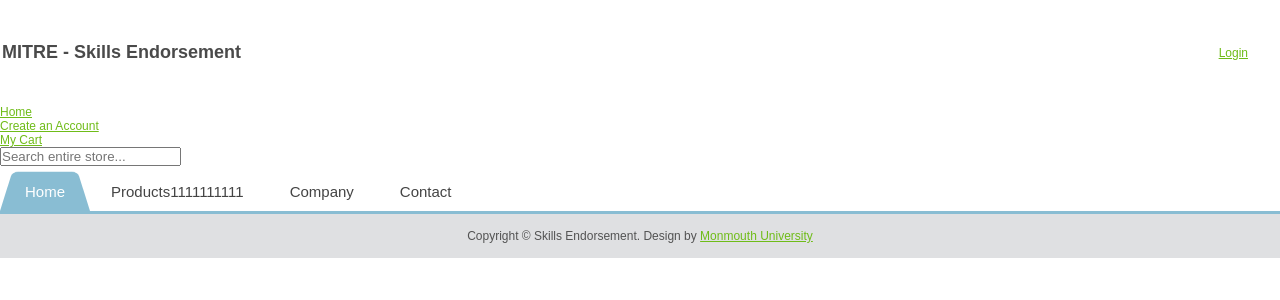
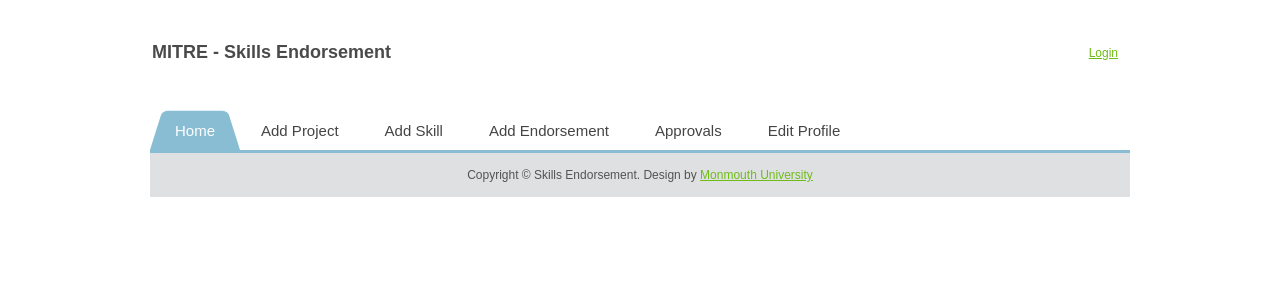
Before and after one commit to kamalthakker/Skills_Endorsement_Project, a PHP site: page /user/index.php in a window 1280 px wide. Shown: the top 300 px of the page. Run offline with PHP 8.4, Linux system fonts and the light colour scheme.

Commit message:
added captions

```diff
--- a/user/includes/header.php
+++ b/user/includes/header.php
@@ -44,9 +44,9 @@
 
 <body>
 <!-- begin #container -->
-<div id="container11">
+<div id="container">
 	<!-- begin #header -->
-    <div id="header11">
+    <div id="header">
     	<div class="logo">
 
     	 <table width="100%">
@@ -59,7 +59,7 @@
 	    	 <!--  <a href="index.php"><img src="../images/logo.png" alt="logo" /></a> -->
 
     	  </td>
-    	      	<td style="text-align: right; padding-right: 30px;">
+    	      	<td style="text-align: right; padding-right: 10px;">
     	      	<div class="headerText3">
             		<?php
             		if (isset($fname) && isset($lname)){
@@ -76,54 +76,17 @@
 
     	</div>
 
+    	<div id='cssmenu'>
+		<ul>
+		   <li <?php if($linkno==1) echo 'class="active"'?>><a href='#'>Home</a></li>
+		   <li <?php if($linkno==2) echo 'class="active"'?>><a href='#'>Add Project</a></li>
+		   <li <?php if($linkno==3) echo 'class="active"'?>><a href='#'>Add Skill</a></li>
+		   <li <?php if($linkno==4) echo 'class="active"'?>><a href='#'>Add Endorsement</a></li>
+		   <li <?php if($linkno==5) echo 'class="active"'?>><a href='#'>Approvals</a></li>
 
-
-        <div class="cssmenu">
-
-                <ul>
-
-                    <li <?php if($linkno==1) echo 'id="active"'?>><a href="index.php">Home</a></li>
-
-                    <?php if(isset($uname) && isset($role) && $role == 'user') { ?>
-                    	<li <?php if($linkno==2) echo 'id="active"'?>><a href="my_account.php">My Account</a></li>
-                    <?php } else { ?>
-                    	<li <?php if($linkno==2) echo 'id="active"'?>><a href="register.php">Create an Account</a></li>
-                    <?php }?>
-
-                    <li <?php if($linkno==3) echo 'id="active"'?>><a href="cart.php">
-
-                    My Cart <?php //if($total_cart_item>0) echo ' (' . $total_cart_item. ')'?>
-
-                    </a></li>
-                    <!--
-                    	<li><a href="">About Us</a></li>
-                    	<li><a href="">Contact Us</a></li>
-                     -->
-                </ul>
-
-
-
-
-            <form>
-
-               <input type="text" name="search"  class="search" placeholder="Search entire store..." required />
-
-
-			</form>
-
-
-
-        </div>
+		   <li <?php if($linkno==6) echo 'class="active"'?>><a href='#'>Edit Profile</a></li>
+		</ul>
+		</div>
 
     </div>
     <!-- end #header -->
-
-
-    <div id='cssmenu'>
-<ul>
-   <li class='active'><a href='#'>Home</a></li>
-   <li><a href='#'>Products1111111111</a></li>
-   <li><a href='#'>Company</a></li>
-   <li><a href='#'>Contact</a></li>
-</ul>
-</div>
```
